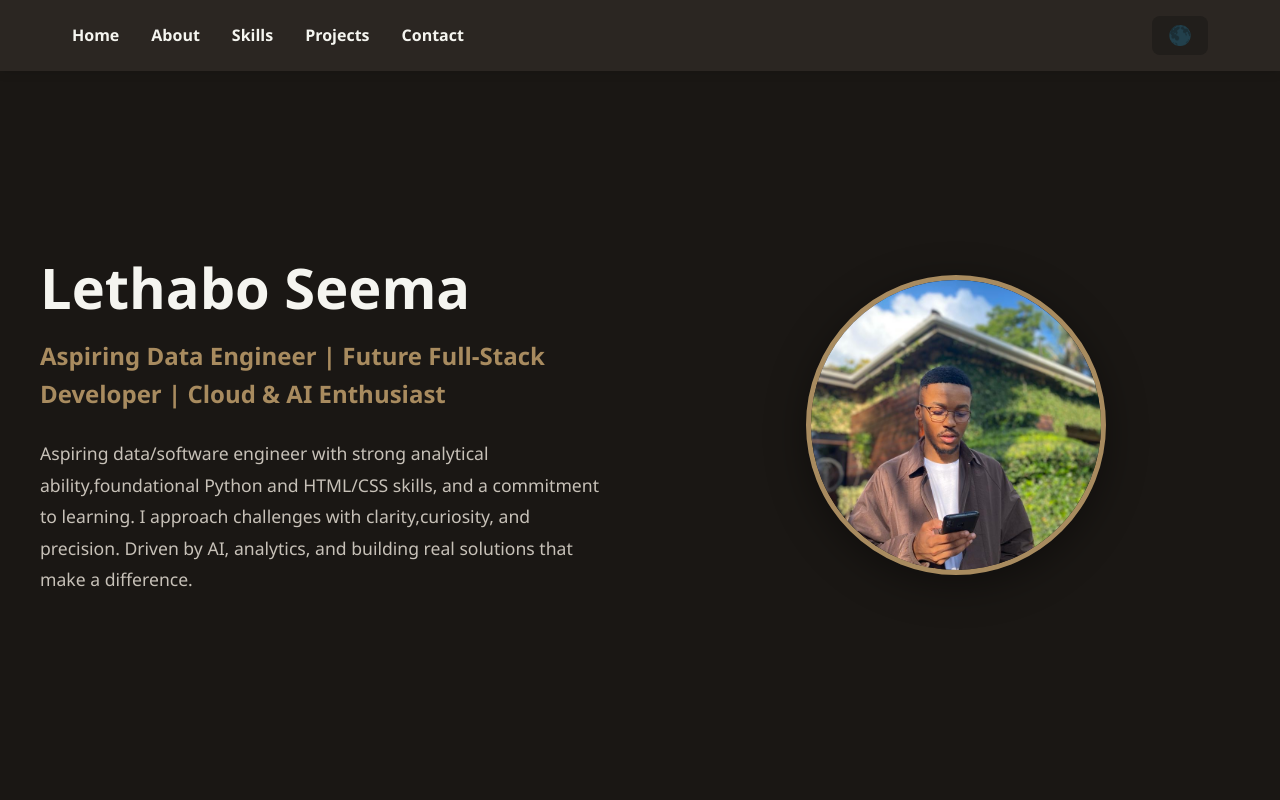
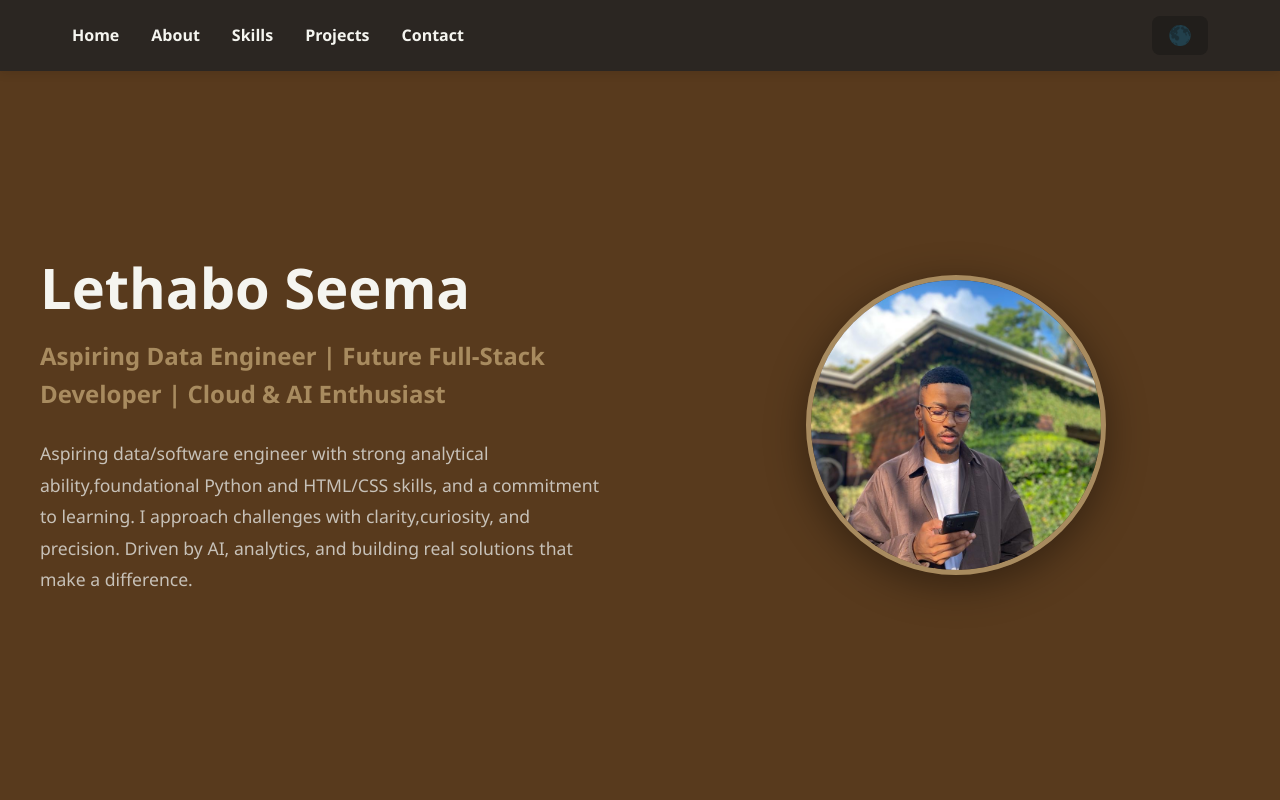
Before and after one commit to kono-seema/My_Personal_Portfolio, a plain HTML site: page index.html in a window 1280 px wide. Both pictures are taken after a click on the button "☀️". Shown: the top 800 px of the page. Drawn offline with Linux system fonts and the light colour scheme.

Commit message:
pipeline test

```diff
--- a/styles.css
+++ b/styles.css
@@ -22,7 +22,7 @@
 
 /* Dark Mode Colors */
 body.dark-mode {
-    --bg-primary: #1a1714;
+    --bg-primary: #583a1d;
     --bg-secondary: #2b2622;
     --bg-alt: #211e1b;
     --text-primary: #f5f5f0;
```
